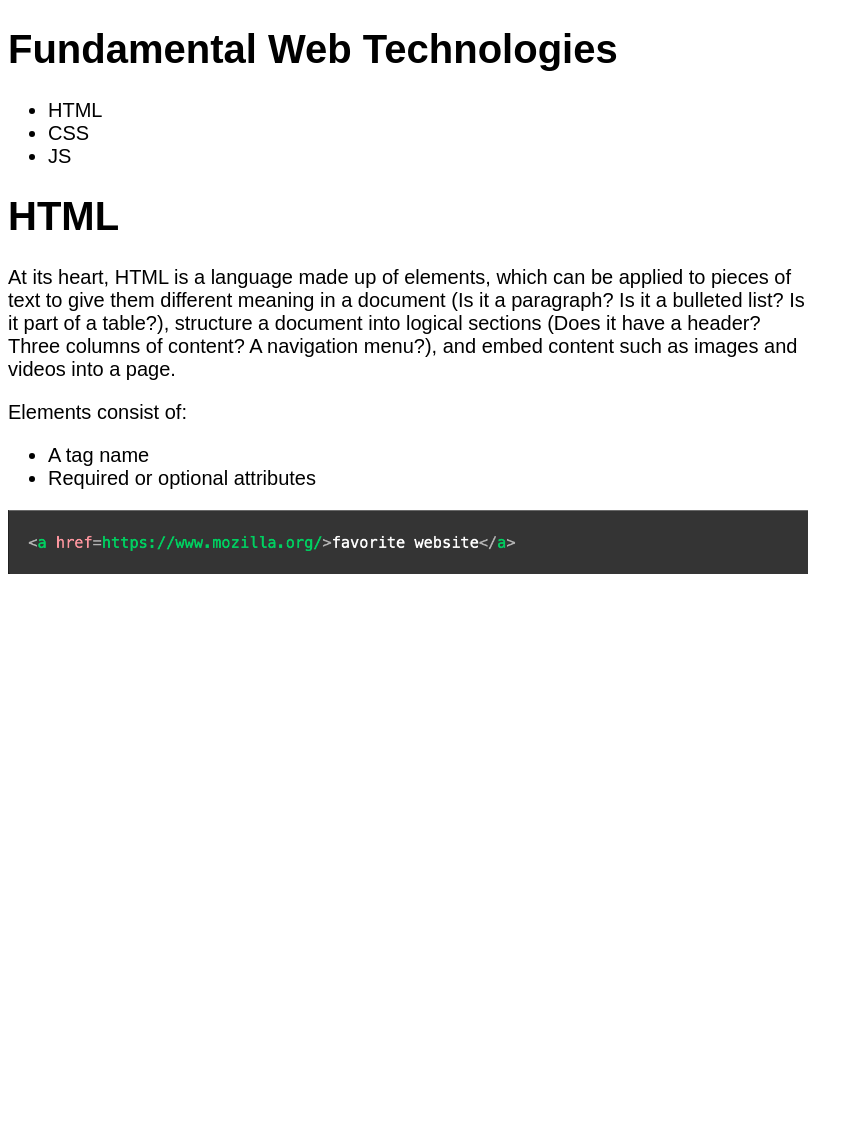
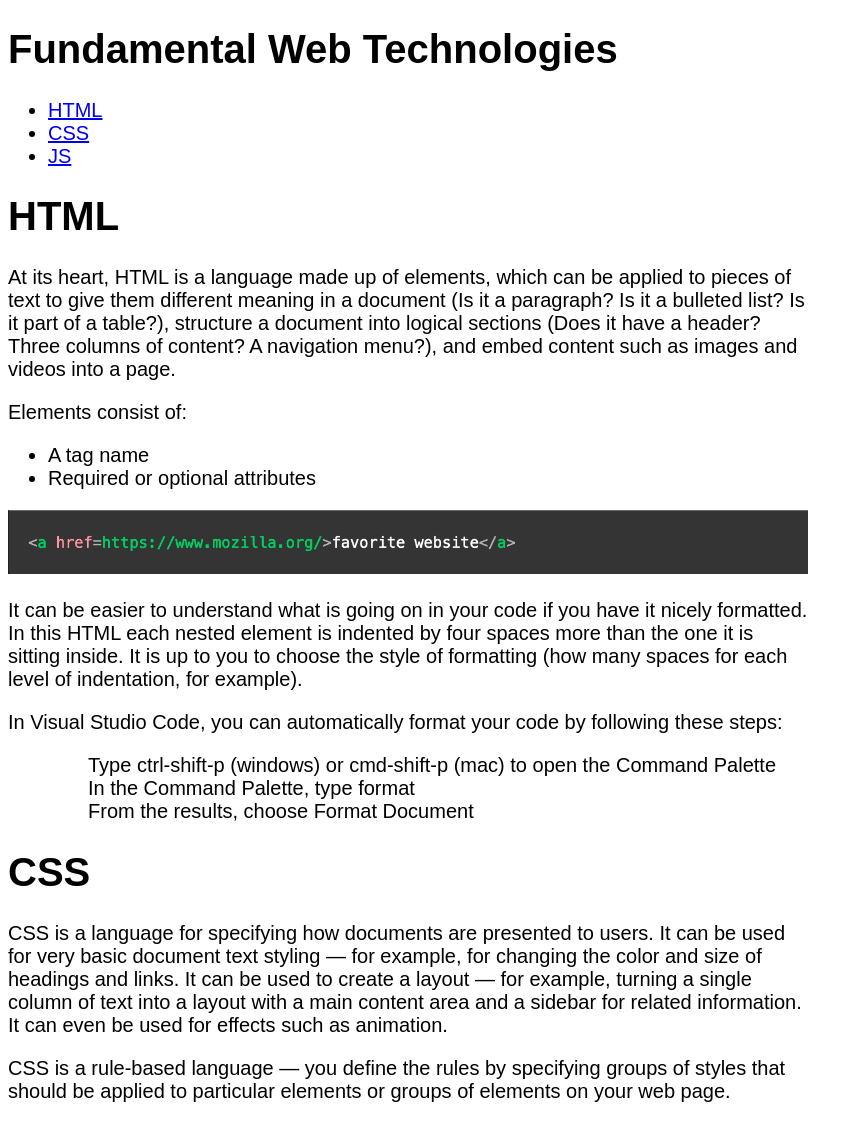
Before and after one commit to nanasysim/acit1620-lab2, a plain HTML site: page index.html in a window 1280 px wide. Shown: the whole page, without its empty margins (0-863 px from the left). Before the commit the page ends 800 px from the top, so only its background shows below. Drawn offline with Linux system fonts and the light colour scheme; files whose address does not match are found by name.

Commit message:
fourth change

```diff
--- a/index.html
+++ b/index.html
@@ -10,23 +10,47 @@
     <div>
         <h1>Fundamental Web Technologies</h1>
         <ul>
-            <li>HTML</li>
-            <li>CSS</li>
-            <li>JS</li>
+            <li><a href="#HTML">HTML</a></li>
+            <li><a href="#CSS">CSS</a></li>
+            <li><a href="#JS">JS</a></li>
         </ul>
     </div>
     <div>
-        <h1>HTML</h1>
-            <p>At its heart, HTML is a language made up of elements, which can be applied to pieces of text to give them different meaning
-            in a document (Is it a paragraph? Is it a bulleted list? Is it part of a table?), structure a document into logical sections
-            (Does it have a header? Three columns of content? A navigation menu?), and embed content such as images and videos into a page.
-            </p>
-            <p>Elements consist of:</p>
+        <main>
+            <h1 id="HTML">HTML</h1>
+                <p>At its heart, HTML is a language made up of elements, which can be applied to pieces of text to give them different meaning
+                in a document (Is it a paragraph? Is it a bulleted list? Is it part of a table?), structure a document into logical sections
+                (Does it have a header? Three columns of content? A navigation menu?), and embed content such as images and videos into a page.
+                </p>
+                <p>Elements consist of:</p>
             <ul>
                 <li>A tag name</li>
                 <li>Required or optional attributes</li>
             </ul>
-            <img src="C:\Users\nanas\OneDrive\Desktop\BCIT\ACIT 1620 Fundamental Web Technologies\week 2\element.png" alt="element">
+            <img src="element.png" alt="element">
+        </main>
+        <article>
+            <p>It can be easier to understand what is going on in your code if you have it nicely formatted. In this HTML each nested
+                element is indented by four spaces more than the one it is sitting inside. It is up to you to choose the style of
+                formatting (how many spaces for each level of indentation, for example).</p>
+            <p>In Visual Studio Code, you can automatically format your code by following these steps:</p>
+            <ul>
+                <ol>Type ctrl-shift-p (windows) or cmd-shift-p (mac) to open the Command Palette</ol>
+                <ol>In the Command Palette, type format</ol>
+                <ol>From the results, choose Format Document</ol>
+            </ul>
+        </article>
+    </div>
+    <div>
+        <main>
+            <h1 id="CSS">CSS</h1>
+            <p>CSS is a language for specifying how documents are presented to users. It can be used for very basic document text
+                styling — for example, for changing the color and size of headings and links. It can be used to create a layout —
+                for example, turning a single column of text into a layout with a main content area and a sidebar for related
+                information. It can even be used for effects such as animation.</p>
+            <p>CSS is a rule-based language — you define the rules by specifying groups of styles that should be applied to particular
+                elements or groups of elements on your web page.</p>
+        </main>
     </div>
 </body>
 </html>
```
